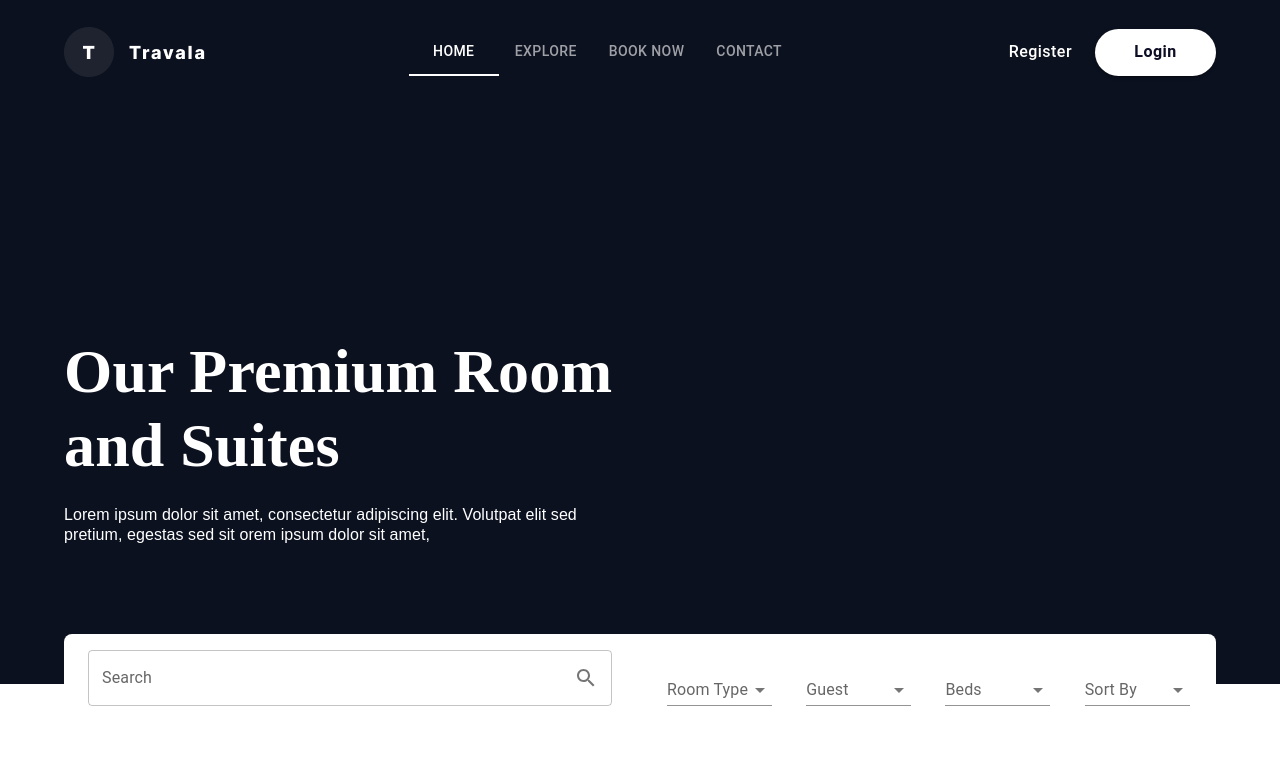
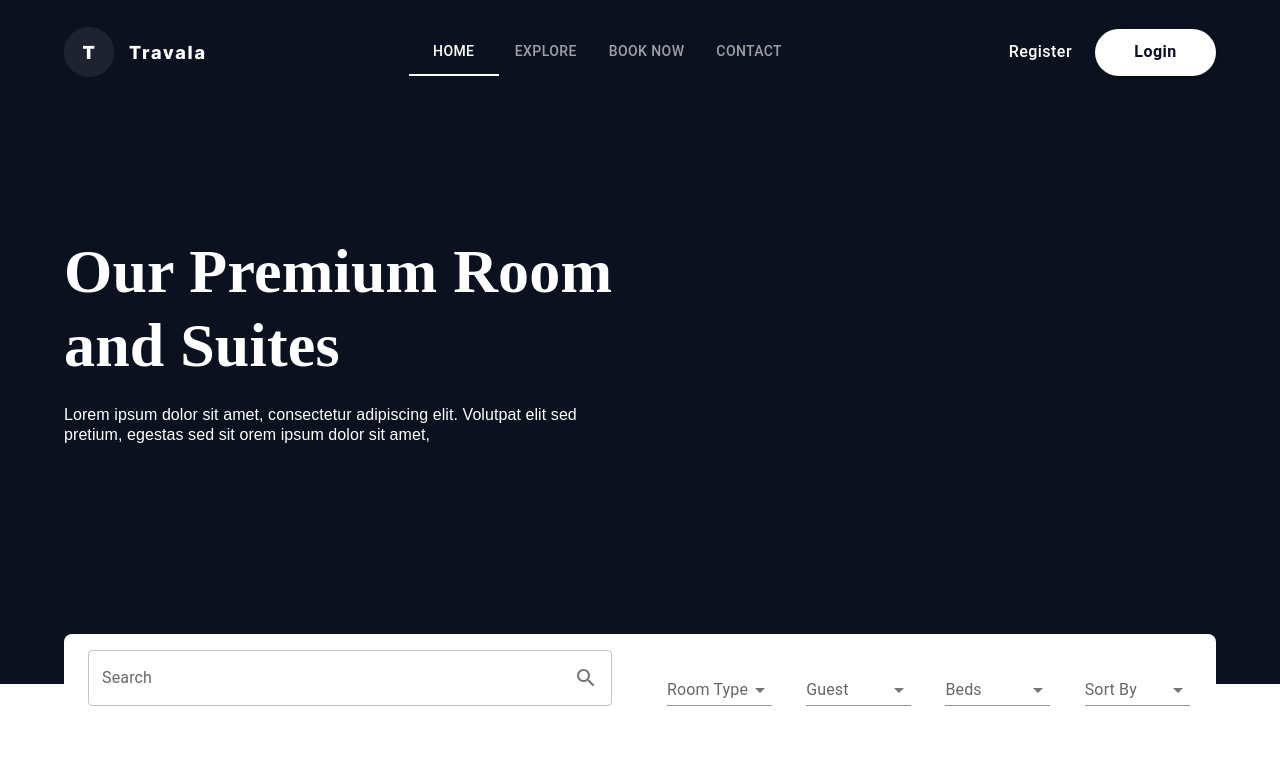
Before and after one commit to Software-Lifecycle-Consultants/slc-open-hms, a Next.js app: page /ExploreScreen in a window 1280 px wide. Shown: the top 760 px of the page. Built offline with nearby package versions, Linux system fonts and the light colour scheme.

Commit message:
Modifed the padding top value for sm and md

```diff
--- a/components/explore/Hero.tsx
+++ b/components/explore/Hero.tsx
@@ -6,7 +6,7 @@ const Hero = () => {
     <>
       <Grid container spacing={2}>
         <Grid item xs={12} md={6}>
-          <Box sx={{ paddingTop: { xs: "112px", sm: "260px", md: "250px"} }}>
+          <Box sx={{ paddingTop: { xs: "112px", sm: "150px", md: "150px"} }}>
             <Typography
               variant="h1"
               sx={{
```
